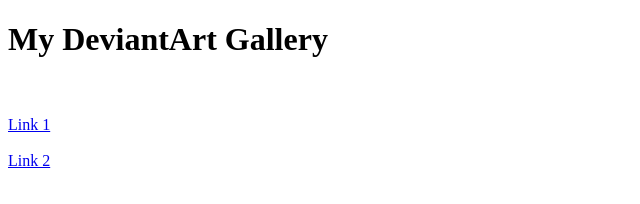
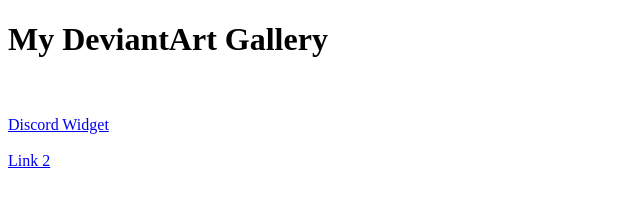
Before and after one commit to Midawek/DAsiteorsomethin, a plain HTML site: page index.html in a window 1280 px wide. Shown: the full height of the page, 0-640 px from the left. Drawn offline with Linux system fonts and the light colour scheme; no server answers.

Commit message:
Update index.html

```diff
--- a/index.html
+++ b/index.html
@@ -1,7 +1,7 @@
 <!DOCTYPE html>
 <html>
   <head>
-    <title>My DeviantArt Gallery</title>
+    <title>Midawek DeviantArt</title>
   </head>
   <body>
     <h1>My DeviantArt Gallery</h1>
@@ -26,7 +26,7 @@
     </script>
     <br><br>
     <footer>
-      <a href="your_desired_location_1">Link 1</a>
+      <a href="https://discord.com/api/guilds/1065744496425447465/widget.json">Discord Widget</a>
       <br><br>
       <a href="your_desired_location_2">Link 2</a>
     </footer>
```
